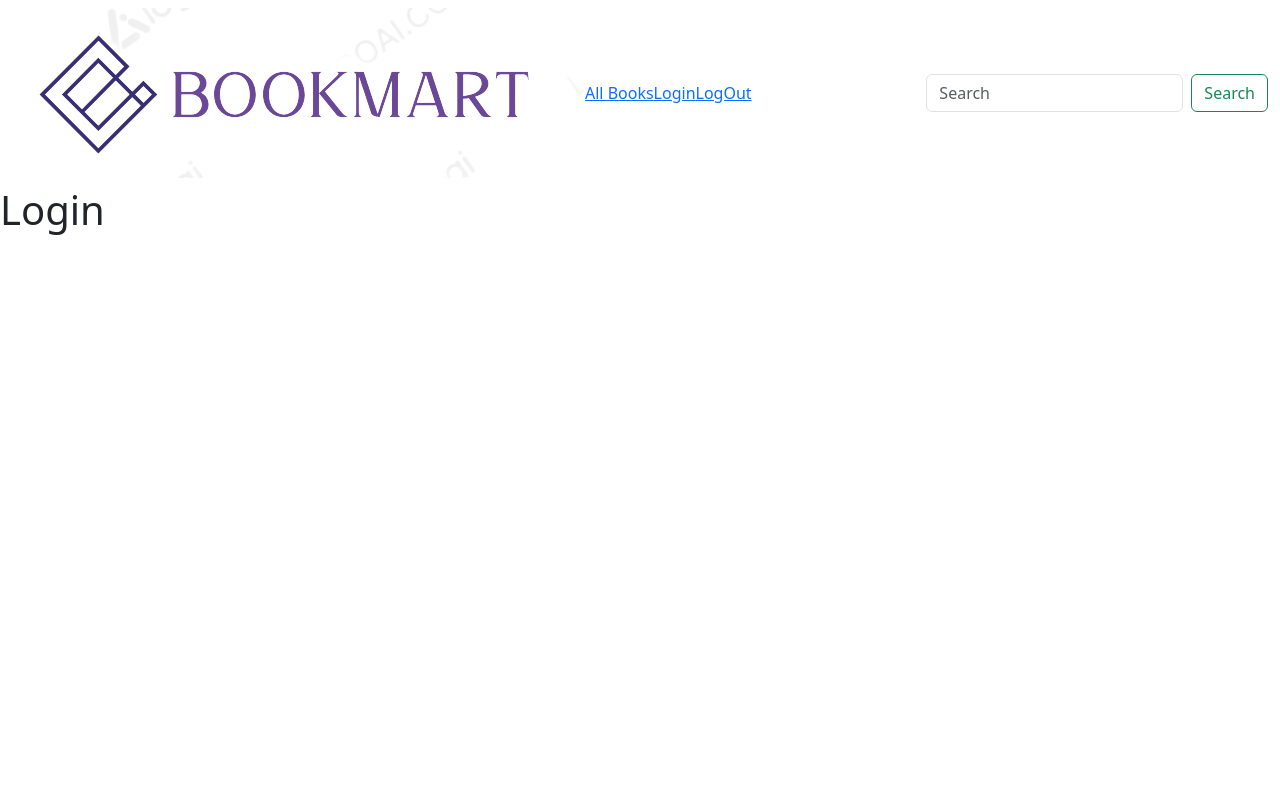
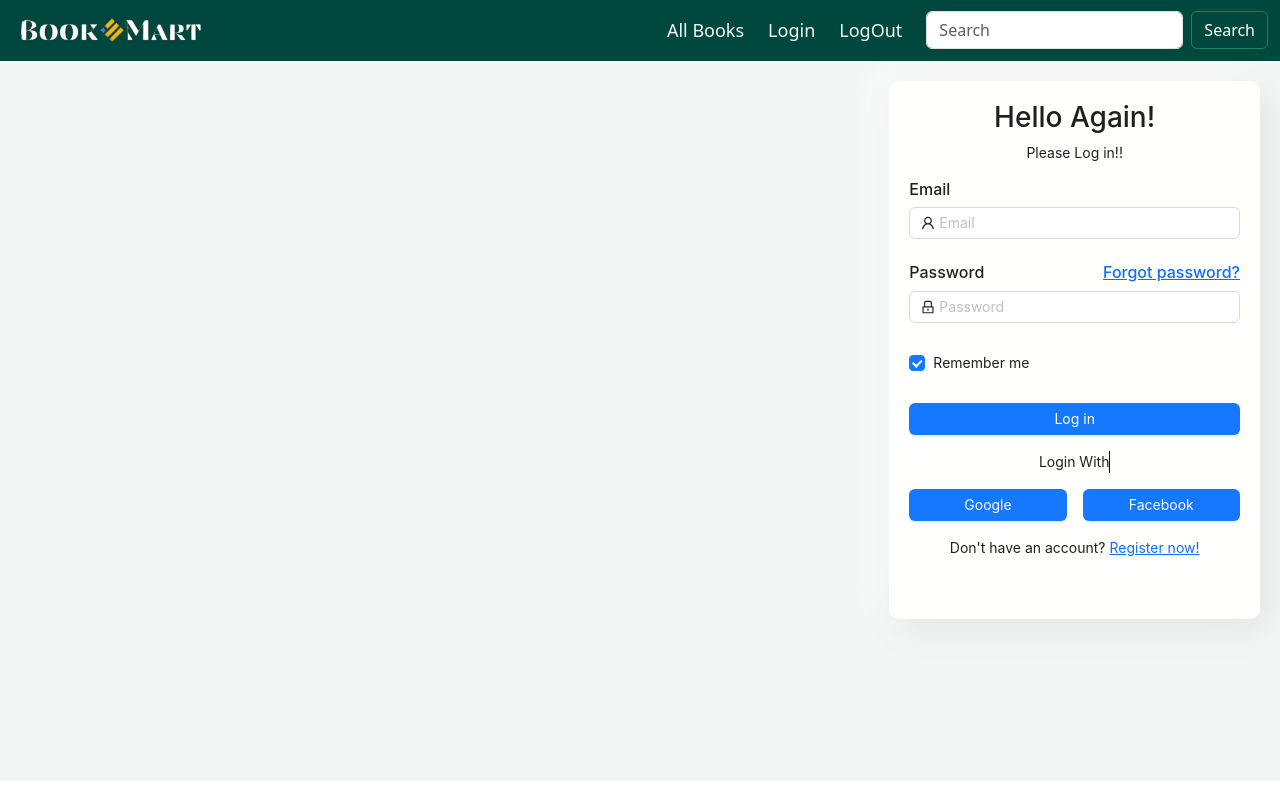
Before and after one commit to abubakarva33/BookMart, a React (Vite) app: page /login in a window 1280 px wide. Built offline with nearby package versions, Linux system fonts and the light colour scheme.

Commit message:
header done

```diff
--- a/package.json
+++ b/package.json
@@ -11,6 +11,7 @@
   },
   "dependencies": {
     "@reduxjs/toolkit": "^1.9.5",
+    "antd": "^5.8.4",
     "bootstrap": "^5.3.1",
     "react": "^18.2.0",
     "react-bootstrap": "^2.8.0",
--- /dev/null
+++ b/src/layouts/Main.css
@@ -0,0 +1,4 @@
+.outlet{
+    height: 90vh;
+    background-color: #f2f7f5;
+}
--- a/src/layouts/Main.jsx
+++ b/src/layouts/Main.jsx
@@ -1,14 +1,16 @@
 import { Outlet } from "react-router-dom";
 import Header from "../pages/shared/Header/Header";
-
+import "./Main.css";
 
 const Main = () => {
-    return (
-        <div>
-            <Header/>
-            <Outlet/>
-        </div>
-    );
+  return (
+    <div>
+      <Header />
+      <div className="outlet">
+        <Outlet />
+      </div>
+    </div>
+  );
 };
 
 export default Main;
--- a/src/pages/Non-Shared/Login/Login.css
+++ b/src/pages/Non-Shared/Login/Login.css
@@ -0,0 +1,16 @@
+.btnGroups {
+  display: flex;
+  justify-items: center;
+  flex-direction: column;
+  align-items: center;
+}
+.login-form {
+  background: #fffffe;
+  border-radius: 10px;
+  box-shadow: 9px 9px 35px #e3e3e2, -9px -9px 35px #ffffff;
+  padding: 20px;
+  margin: 20px;
+}
+.loginWith {
+  border-right: 1px solid rgb(10, 9, 9);
+}
--- a/src/pages/Non-Shared/Login/Login.jsx
+++ b/src/pages/Non-Shared/Login/Login.jsx
@@ -1,10 +1,102 @@
 import "./Login.css";
+import { LockOutlined, UserOutlined } from "@ant-design/icons";
+import { Button, Checkbox, Form, Input } from "antd";
+import Row from "react-bootstrap/Row";
+import Col from "react-bootstrap/Col";
+import { Link } from "react-router-dom";
 const Login = () => {
-    return (
-        <div>
-            <h1>Login</h1>
-        </div>
-    );
+  const onFinish = (values) => {
+    console.log("Received values of form: ", values);
+  };
+
+  return (
+    <div className="userForm">
+      <Row>
+        <Col xs={12} md={8}></Col>
+        <Col xs={12} md={4}>
+          <Form
+            name="normal_login"
+            className="login-form"
+            initialValues={{
+              remember: true,
+            }}
+            onFinish={onFinish}
+          >
+            <div className="d-flex align-items-center justify-content-center flex-column">
+                <h3>Hello Again!</h3>
+                <p>Please Log in!!</p>
+            </div>
+            <Form.Item
+              name="username"
+              rules={[
+                {
+                  required: true,
+                  message: "Please input your Username!",
+                },
+              ]}
+            >
+              <h6>Email</h6>
+              <Input
+                prefix={<UserOutlined className="site-form-item-icon" />}
+                placeholder="Email"
+              />
+            </Form.Item>
+            <Form.Item
+              name="password"
+              rules={[
+                {
+                  required: true,
+                  message: "Please input your Password!",
+                },
+              ]}
+            >
+              <div className="d-flex align-items-center justify-content-between">
+                <h6>Password</h6>
+                <Link to="/" className="login-form-forgot">
+                  <h6>Forgot password?</h6>
+                </Link>
+              </div>
+              <Input
+                prefix={<LockOutlined className="site-form-item-icon" />}
+                type="password"
+                placeholder="Password"
+              />
+            </Form.Item>
+
+            <Form.Item>
+              <Form.Item name="remember" valuePropName="checked" noStyle>
+                <Checkbox>Remember me</Checkbox>
+              </Form.Item>
+            </Form.Item>
+
+            <Form.Item>
+              <div className="btnGroups">
+                <Button type="primary" htmlType="submit" className="login-form-button mb-3 w-100">
+                  Log in
+                </Button>
+                <div className="d-flex">
+                  <hr />
+                  <p className="loginWith">Login With</p>
+                  <hr />
+                </div>
+                <div className="d-flex w-100">
+                  <Button type="primary" className="login-form-button mb-3 me-3 w-100">
+                    Google
+                  </Button>
+                  <Button type="primary" className="login-form-button mb-3 w-100">
+                    Facebook
+                  </Button>
+                </div>
+                <p>
+                  Don't have an account? <Link to="/register">Register now!</Link>
+                </p>
+              </div>
+            </Form.Item>
+          </Form>
+        </Col>
+      </Row>
+    </div>
+  );
 };
 
 export default Login;
--- a/src/pages/shared/Header/Header.css
+++ b/src/pages/shared/Header/Header.css
@@ -0,0 +1,15 @@
+.header{
+    background-color: #00473e;
+}
+.navbar-expand-lg .navbar-collapse{
+    justify-content: flex-end !important;
+}
+.logo{
+    max-height: 65px;
+    max-width: 200px;
+}
+.navLink{
+    text-decoration: none;
+    color: #f2f7f5;
+    font-size: 18px;
+}
--- a/src/pages/shared/Header/Header.jsx
+++ b/src/pages/shared/Header/Header.jsx
@@ -1,4 +1,4 @@
-import {  NavLink } from "react-router-dom";
+import { NavLink } from "react-router-dom";
 import "./Header.css";
 import Button from "react-bootstrap/Button";
 import Container from "react-bootstrap/Container";
@@ -6,27 +6,23 @@
 import Nav from "react-bootstrap/Nav";
 import Navbar from "react-bootstrap/Navbar";
 
-
 const Header = () => {
   return (
-      <Navbar expand="lg">
+    <Navbar expand="lg" className="header">
       <Container fluid>
-          <NavLink to="/"> <img src="/images/logo.webp" alt="" className="img-fluid"/></NavLink>
-          <Navbar.Toggle aria-controls="navbarScroll" />
+        <NavLink to="/">
+          <img src="/images/logo.webp" alt="" className="logo" />
+        </NavLink>
+        <Navbar.Toggle aria-controls="navbarScroll" className="headerSide"/>
         <Navbar.Collapse id="navbarScroll">
-            <Nav className="me-auto my-2 my-lg-0" style={{ maxHeight: "100px" }} navbarScroll>
-              <NavLink to="/all-books"> All Books </NavLink>
-              <NavLink to="/login"> Login</NavLink>
-              <NavLink to="/register"> LogOut </NavLink>
+          <Nav className="" navbarScroll>
+            <NavLink to="/all-books" className="navLink ms-4"> All Books </NavLink>
+            <NavLink to="/login" className="navLink ms-4"> Login</NavLink>
+            <NavLink to="/register" className="navLink mx-4"> LogOut </NavLink>
           </Nav>
           <Form className="d-flex">
-              <Form.Control
-                type="search"
-                placeholder="Search"
-                className="me-2"
-                aria-label="Search"
-              />
-              <Button variant="outline-success">Search</Button>
+            <Form.Control type="search" placeholder="Search" className="me-2" aria-label="Search" />
+            <Button variant="outline-success text-white">Search</Button>
           </Form>
         </Navbar.Collapse>
       </Container>
```
Also changed, not shown: public/images/logo.webp, 1 other file (tests, documents, lock files or other folders). Lines whose indentation alone changed are shown as unchanged.
